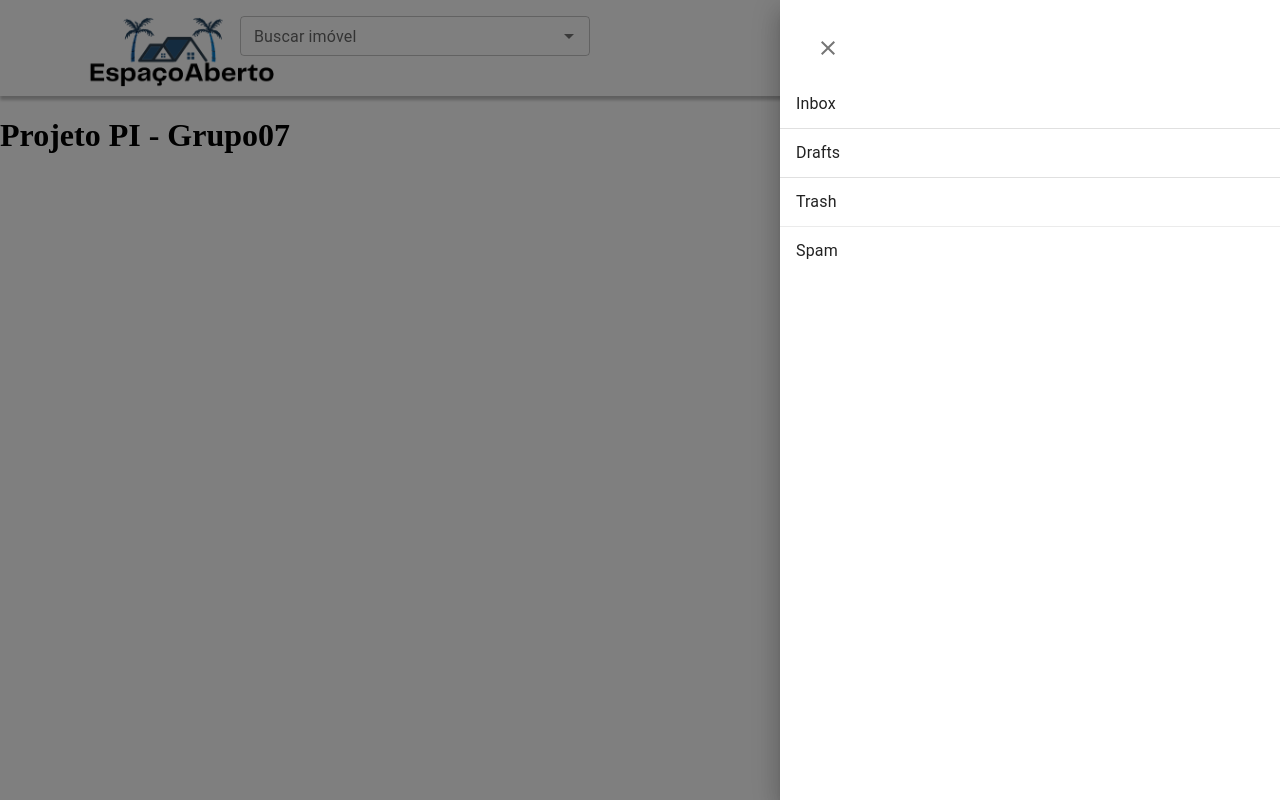
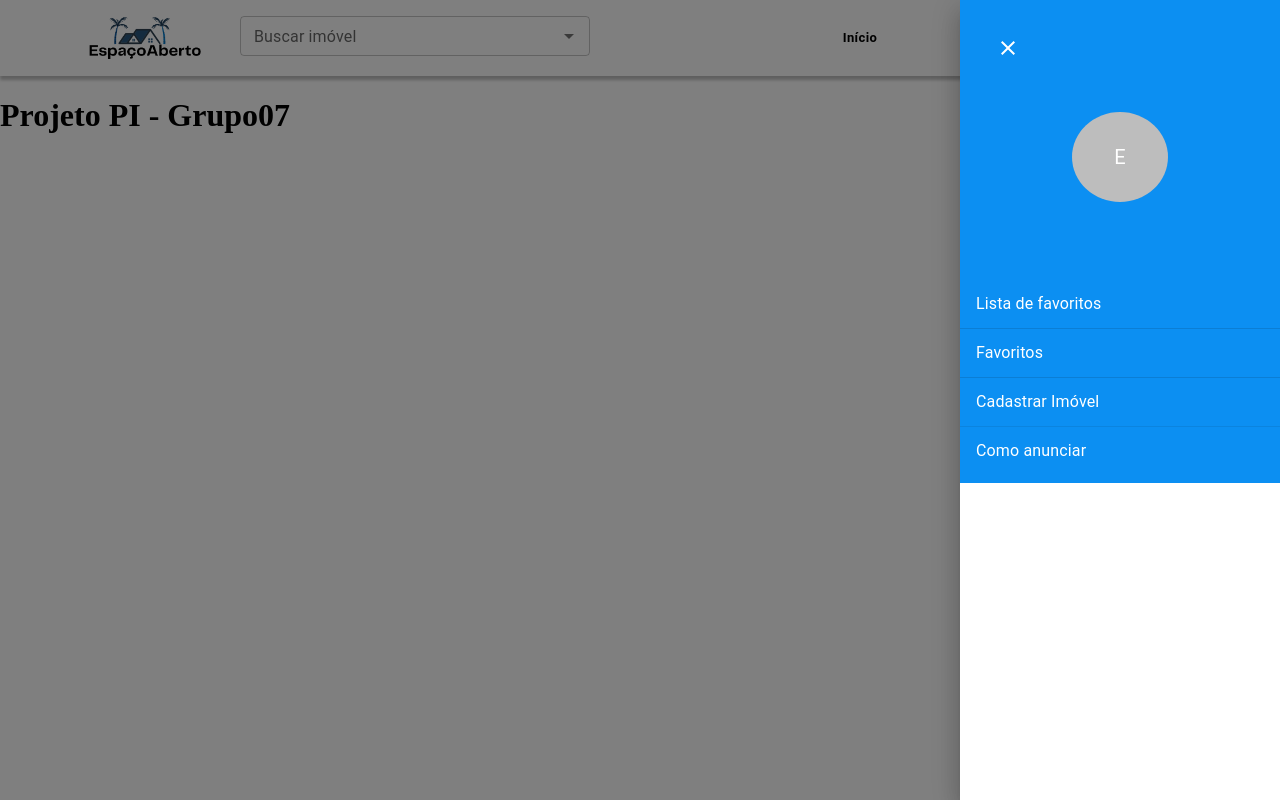
Before and after one commit to rogerio-alvesf/Projeto-PI, a React (Vite) app: page / in a window 1280 px wide. Both pictures are taken after a click on the button 1214 px from the left and 52 px from the top of the page. Built offline with nearby package versions, Linux system fonts and the light colour scheme.

Commit message:
Modificando header.

```diff
--- a/src/App/Templates/Components/Header/BuscaImovel/index.tsx
+++ b/src/App/Templates/Components/Header/BuscaImovel/index.tsx
@@ -1,22 +1,16 @@
 import React from "react";
 
 import Autocomplete from "@mui/material/Autocomplete";
-import InputAdornment from "@mui/material/InputAdornment";
-import { Search } from "@mui/icons-material";
 import TextField from "@mui/material/TextField";
+
 import useStyles from "./styles";
 
 const BuscaImovel = () => {
   const styles = useStyles();
 
-  const top100Films = [
-    { label: "The Shawshank Redemption", year: 1994 },
-    { label: "The Godfather", year: 1972 },
-    { label: "The Godfather: Part II", year: 1974 },
-    { label: "The Dark Knight", year: 2008 },
-    { label: "12 Angry Men", year: 1957 },
-    { label: "Schindler's List", year: 1993 },
-    { label: "Pulp Fiction", year: 1994 },
+  const listaChacaras = [
+    { label: "Chácara do Senhor Zé", preco: 2.25 },
+    { label: "Chácara nossa senhora da Aparecida", preco: 2.15 },
   ];
 
   return (
@@ -24,7 +18,7 @@ const BuscaImovel = () => {
       sx={styles.root}
       id="free-solo-demo"
       disablePortal
-      options={top100Films.map((option) => option.label)}
+      options={listaChacaras.map((option) => option.label)}
       renderInput={(params) => (
         <TextField {...params} label="Buscar imóvel" size="small" />
       )}
--- a/src/App/Templates/Components/Header/Menu/index.tsx
+++ b/src/App/Templates/Components/Header/Menu/index.tsx
@@ -1,14 +1,15 @@
-import React, { useState } from "react";
+import React from "react";
 
+import Avatar from "@mui/material/Avatar";
 import Box from "@mui/material/Box";
 import { Clear } from "@mui/icons-material";
 import Divider from "@mui/material/Divider";
-import Drawer from "@mui/material/Drawer";
 import IconButton from "@mui/material/IconButton";
 import List from "@mui/material/List";
 import ListItem from "@mui/material/ListItem";
 import ListItemText from "@mui/material/ListItemText";
 import SwipeableDrawer from "@mui/material/SwipeableDrawer";
+import Tooltip from "@mui/material/Tooltip";
 
 import useStyles from "./styles";
 
@@ -28,27 +29,34 @@ const Menu = ({ handleOpenMenu, openMenu, handleCloseMenu }: MenuProps) => {
       onClose={handleCloseMenu}
       anchor="right"
     >
+      <Box sx={styles.root}>
         <Box sx={styles.closeButton}>
+        <Tooltip title="Fechar">
           <IconButton size="large" onClick={handleCloseMenu}>
-            <Clear />
+            <Clear sx={styles.imgBottonClose} />
           </IconButton>
+          </Tooltip>
         </Box>
-        <List sx={{ width: 500 }} component="nav" aria-label="mailbox folders">
+        <Box sx={styles.iconeContaContainer}>
+          <Avatar alt="Icone Usuário" src="" sx={styles.iconeConta}>E</Avatar>
+        </Box>
+        <List sx={styles.menu} component="nav" aria-label="mailbox folders">
           <ListItem button>
-            <ListItemText primary="Inbox" />
+            <ListItemText primary="Lista de favoritos" sx={styles.opcoesMenu} />
           </ListItem>
           <Divider />
           <ListItem button divider>
-            <ListItemText primary="Drafts" />
+            <ListItemText primary="Favoritos" sx={styles.opcoesMenu} />
           </ListItem>
           <ListItem button>
-            <ListItemText primary="Trash" />
+            <ListItemText primary="Cadastrar Imóvel" sx={styles.opcoesMenu} />
           </ListItem>
           <Divider light />
           <ListItem button>
-            <ListItemText primary="Spam" />
+            <ListItemText primary="Como anunciar" sx={styles.opcoesMenu} />
           </ListItem>
         </List>
+        </Box>
     </SwipeableDrawer>
   );
 };
--- a/src/App/Templates/Components/Header/Menu/styles.ts
+++ b/src/App/Templates/Components/Header/Menu/styles.ts
@@ -9,6 +9,26 @@ const useStyles = () => ({
     },
     root: {
         backgroundColor: "#0C8FF2",
+        height: "auto",
+    },
+    menu: {
+        width: (theme: Theme) => theme.spacing(40),
+    },
+    imgBottonClose: {
+        color: "#fff",
+    },
+    opcoesMenu: {
+        color: "#fff",
+    },
+    iconeContaContainer: {
+        display: "flex",
+        justifyContent: "center",
+        height: (theme: Theme) => theme.spacing(15),
+        padding: (theme: Theme) => theme.spacing(5),
+    },
+    iconeConta: {
+        height: "75%",
+        width: "40%",
     },
 });
 
--- a/src/App/Templates/Components/Header/index.tsx
+++ b/src/App/Templates/Components/Header/index.tsx
@@ -1,4 +1,4 @@
-import React, { useEffect, useState } from "react";
+import React, { useState } from "react";
 
 import AccountCircleOutlined from "@mui/icons-material/AccountCircleOutlined";
 import AppBar from "@mui/material/AppBar";
@@ -7,12 +7,12 @@ import Button from "@mui/material/Button";
 import Grid from "@mui/material/Grid";
 import IconButton from "@mui/material/IconButton";
 import Toolbar from "@mui/material/Toolbar";
+import Tooltip from "@mui/material/Tooltip";
 
 import BuscaImovel from "./BuscaImovel";
 import Logo from "../../../../Images/logo-espaco-aberto.png";
-import Tooltip from "@mui/material/Tooltip";
+import Menu from "./Menu";
 import useStyles from "./styles";
-import Menu from "./Menu";
 
 const Header = () => {
   const styles = useStyles();
@@ -25,7 +25,6 @@ const Header = () => {
 
   const handleOpenMenu = () => {
     setOpenMenu(true);
-    console.log("Abriu");
   };
 
   return (
@@ -34,14 +33,11 @@ const Header = () => {
         <Grid container>
           <Grid
             item
+            xs={2}
             md={2}
-            sm={0}
-            xs={0}
             paddingBottom={1}
             paddingTop={1}
             paddingLeft={6}
-            paddingRight={6}
-            sx={styles.imgLogoContainer}
           >
             <Box
               component="img"
@@ -50,12 +46,12 @@ const Header = () => {
               alt="Logo Espaço Aberto"
             />
           </Grid>
-          <Grid item md={3.5} xs={12}>
+          <Grid item xs={12} md={3.5}>
             <BuscaImovel />
           </Grid>
           <Grid item xs={12} md={6.5} sx={styles.opcoes} flex={1} gap={7}>
             <Tooltip title="Início">
-              <Button sx={styles.botao}>Início</Button>
+              <Button sx={styles.botao} size="small">Início</Button>
             </Tooltip>
             <Tooltip title="Sobre">
               <Button sx={styles.botao}>Sobre</Button>
@@ -63,7 +59,7 @@ const Header = () => {
             <Tooltip title="Ajuda">
               <Button sx={styles.botao}>Ajuda</Button>
             </Tooltip>
-            <Tooltip title="Icon" placement="top-start">
+            <Tooltip title="Icon">
               <IconButton
                 size="large"
                 sx={styles.iconeConta}
--- a/src/App/Templates/Components/Header/styles.ts
+++ b/src/App/Templates/Components/Header/styles.ts
@@ -1,4 +1,4 @@
-import { Theme, useTheme } from "@mui/material";
+import { Theme } from "@mui/material";
 
 
 const useStyles = () => ({
@@ -8,25 +8,25 @@ const useStyles = () => ({
         padding: (theme: Theme) => theme.spacing(0,2,0,2),
     },
     imgLogo: {
-        height: "90%",
+        height: (theme: Theme) => theme.spacing(5.5),
         paddingTop: (theme: Theme) => theme.spacing(1),
     },
     opcoes: {
         display: "flex",
         justifyContent: "flex-end",
         alignitems: "center",
-        paddingTop: (theme: Theme) => theme.spacing(1),
+        marginTop: (theme: Theme) => theme.spacing(2),
+        marginBottom: (theme: Theme) => theme.spacing(2),
     },
     botao: {
         textTransform: "none",
         color: "#000",
         fontWeight: "bold",
+        height: (theme: Theme) => theme.spacing(5.5),
     },
     iconeConta: {
         color: "#000",
-    },
-    imgLogoContainer: {
-        height: "12vh",
+        height: (theme: Theme) => theme.spacing(5.5),
     },
 });
 
--- a/src/App/Templates/index.tsx
+++ b/src/App/Templates/index.tsx
@@ -1,6 +1,4 @@
 import React from "react";
-
-import Box from "@mui/material/Box";
 
 import Header from "./Components/Header";
 
@@ -9,6 +7,7 @@ type TemplateProps = {
 };
 
 const Templates = ({ children }: TemplateProps) => {
+
   return (
     <>
       <Header />
--- a/src/App/index.tsx
+++ b/src/App/index.tsx
@@ -1,13 +1,13 @@
-import React from 'react';;
+import React from "react";
 
-import Templates from './Templates';
+import Templates from "./Templates";
 
 const App = () => {
   return (
     <Templates>
       <h1>Projeto PI - Grupo07</h1>
     </Templates>
-  )
+  );
 };
 
 export default App;
```
Also changed, not shown: src/index.tsx (+4 -4 lines).
